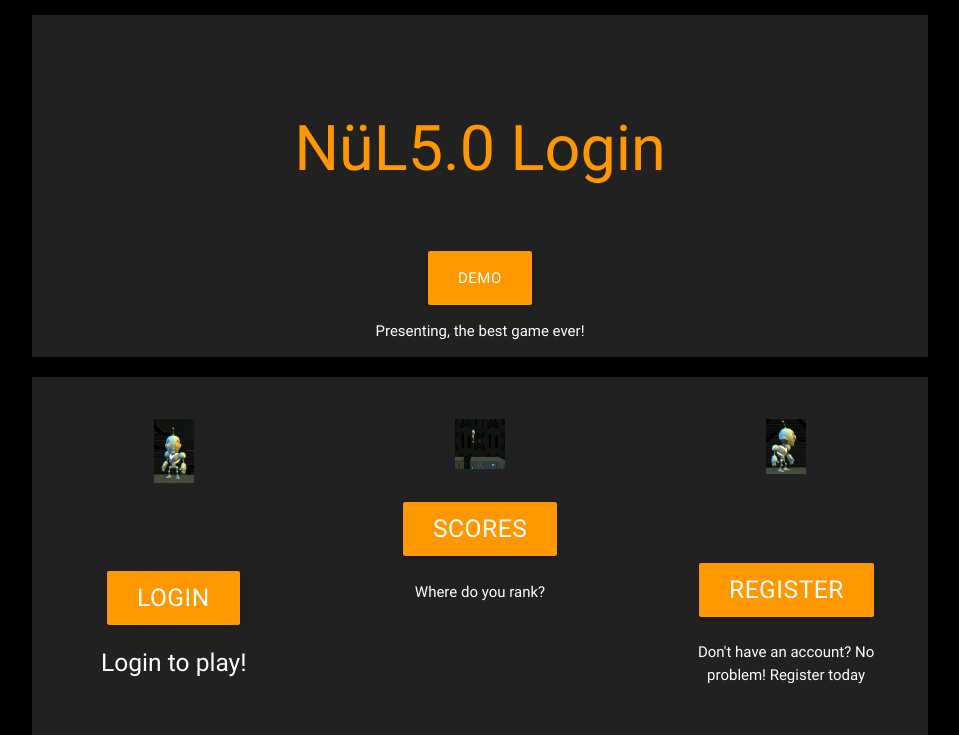
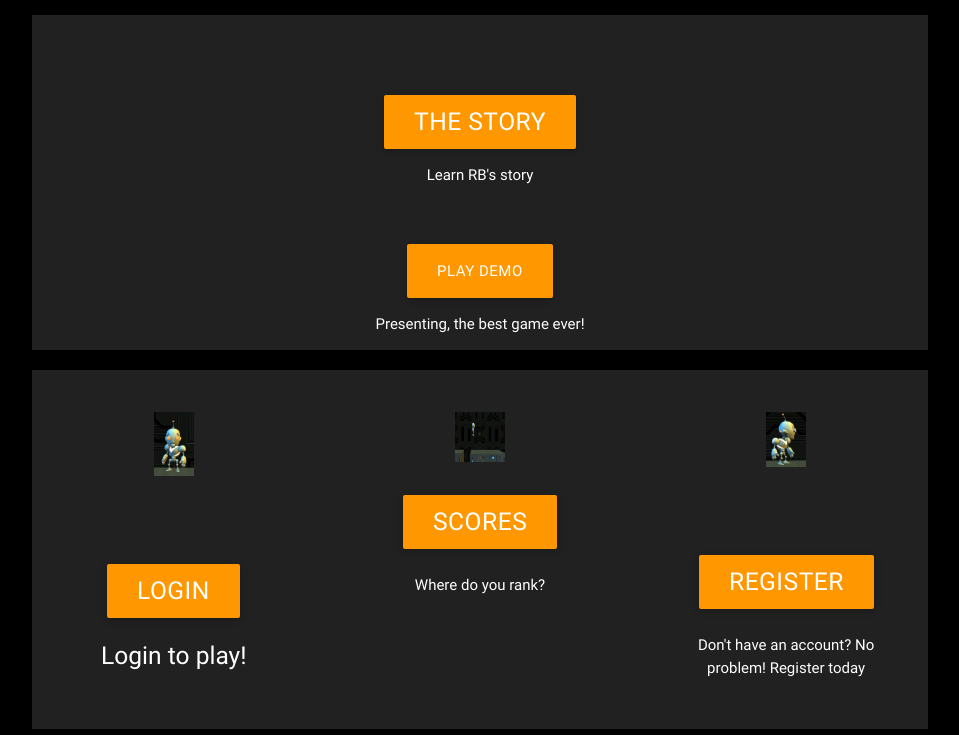
Before and after one commit to RPappalardo/final-project, a PHP site: page / in a window 1280 px wide. Shown: the part 64-799 px from the top of the page, without its empty margins (160-1119 px from the left). Run offline with PHP 8.4, Linux system fonts and the light colour scheme; some libraries are stand-ins or nearby versions.

Commit message:
Added link to About Us

```diff
--- a/index.php
+++ b/index.php
@@ -42,13 +42,14 @@
             <br>
             <br>
             <br>
-            <h1 class="header center orange-text">NüL5.0 Login</h1>
+            <h5 class="center"><a href="about.php" id="download-button" class="btn-large waves-effect waves-light orange">The Story</a></h5>
+            <p class= "header col s12 white-text" style="text-align: center"> Learn RB's story</p>
             <br>
             <div class="row center">
 
             </div>
             <div class="row center">
-                <a href="http://playcanvas.com/editor/scene/424681/launch" id="download-button" class="btn-large waves-effect waves-light orange">Demo</a>
+                <a href="http://playcanvas.com/editor/scene/424681/launch" id="download-button" class="btn-large waves-effect waves-light orange">Play Demo</a>
   <p class="header col s12 white-text">Presenting, the best game ever!</p>
             </div>
                 <!--<br>-->
```
